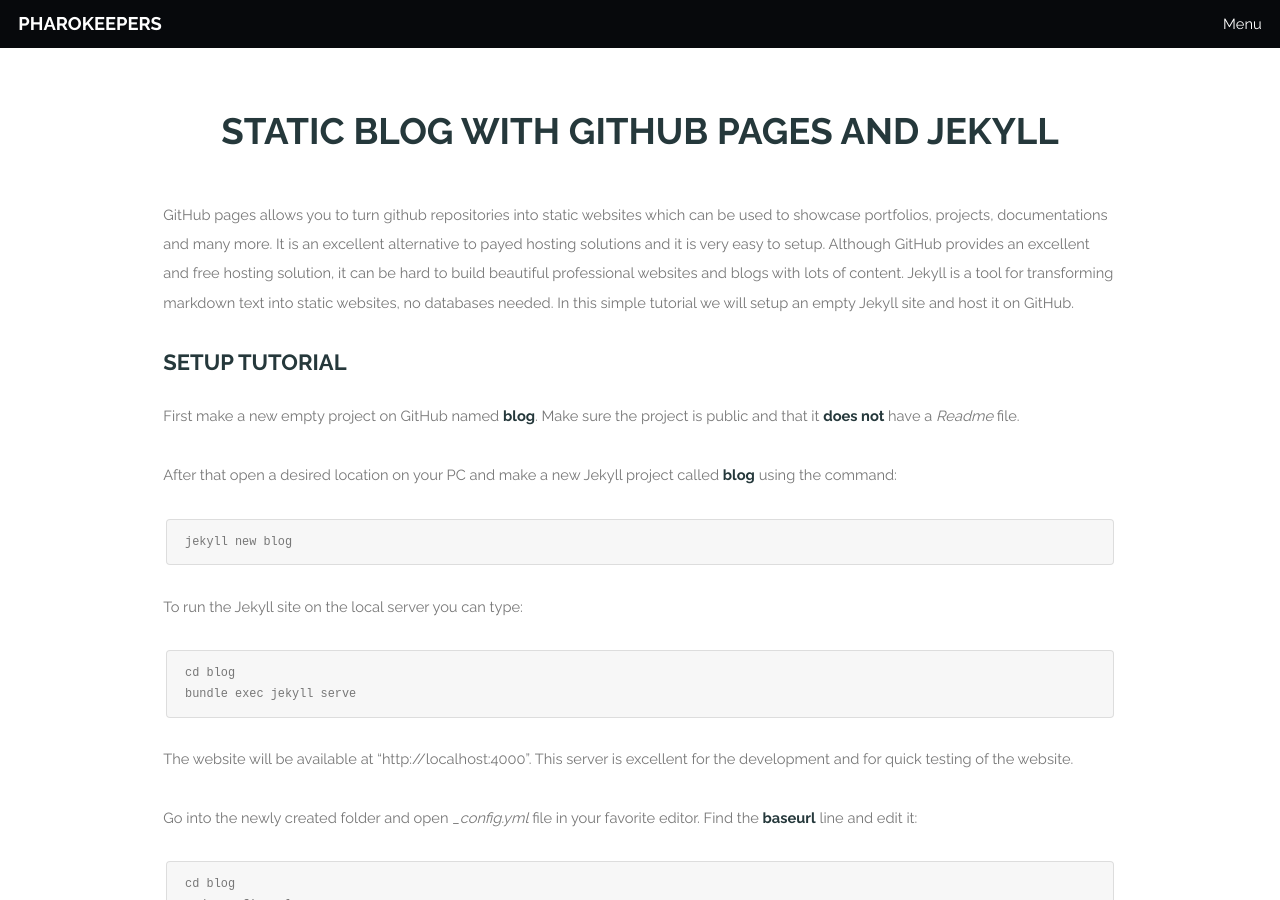
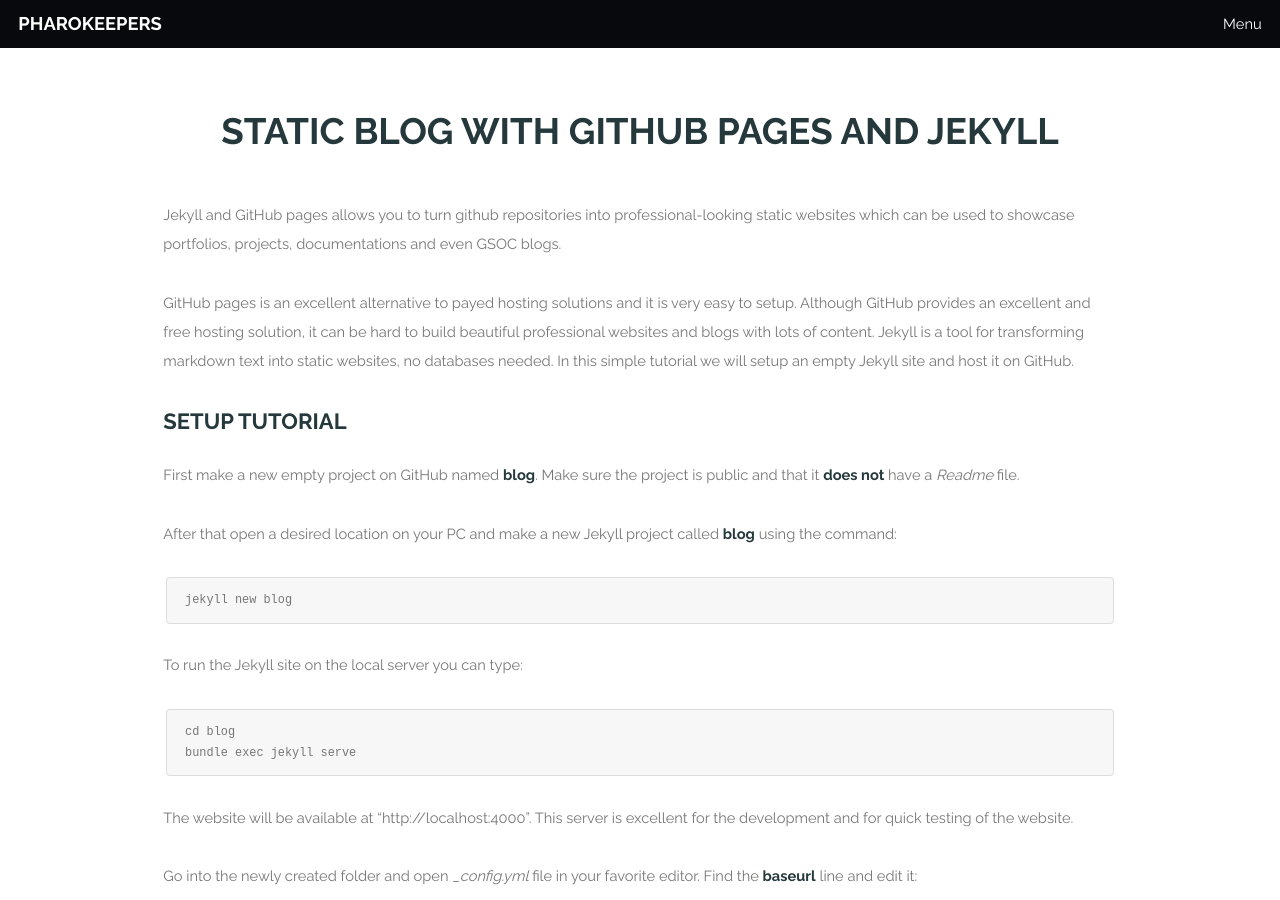
Before and after one commit to Pharokeepers/pharokeepers.github.io, a Jekyll site: the page built from _posts/2019-05-11-jekyll-intro-tutorial.markdown, in a window 1280 px wide and 900 px high. Built offline with Jekyll 4.4.1, drawn with Linux system fonts in a browser that asks for light colours; comment, search, counter and statistics services are not loaded.

Commit message:
Update 2019-05-11-jekyll-intro-tutorial.markdown

```diff
--- a/_posts/2019-05-11-jekyll-intro-tutorial.markdown
+++ b/_posts/2019-05-11-jekyll-intro-tutorial.markdown
@@ -5,7 +5,9 @@ date: 2019-05-11 11:08:59 +0200
 img: jekyll01.png
 ---
 
-GitHub pages allows you to turn github repositories into static websites which can be used to showcase portfolios, projects, documentations and many more.  It is an excellent alternative to payed hosting solutions and it is very easy to setup. Although GitHub provides an excellent and free hosting solution, it can be hard to build beautiful professional websites and blogs with lots of content.  Jekyll is a tool for transforming markdown text into static websites, no databases needed. In this simple tutorial we will setup an empty Jekyll site and host it on GitHub.
+Jekyll and GitHub pages allows you to turn github repositories into professional-looking static websites which can be used to showcase portfolios, projects, documentations and even GSOC blogs.
+
+GitHub pages is an excellent alternative to payed hosting solutions and it is very easy to setup. Although GitHub provides an excellent and free hosting solution, it can be hard to build beautiful professional websites and blogs with lots of content.  Jekyll is a tool for transforming markdown text into static websites, no databases needed. In this simple tutorial we will setup an empty Jekyll site and host it on GitHub.
 
 ## Setup Tutorial
 
```
